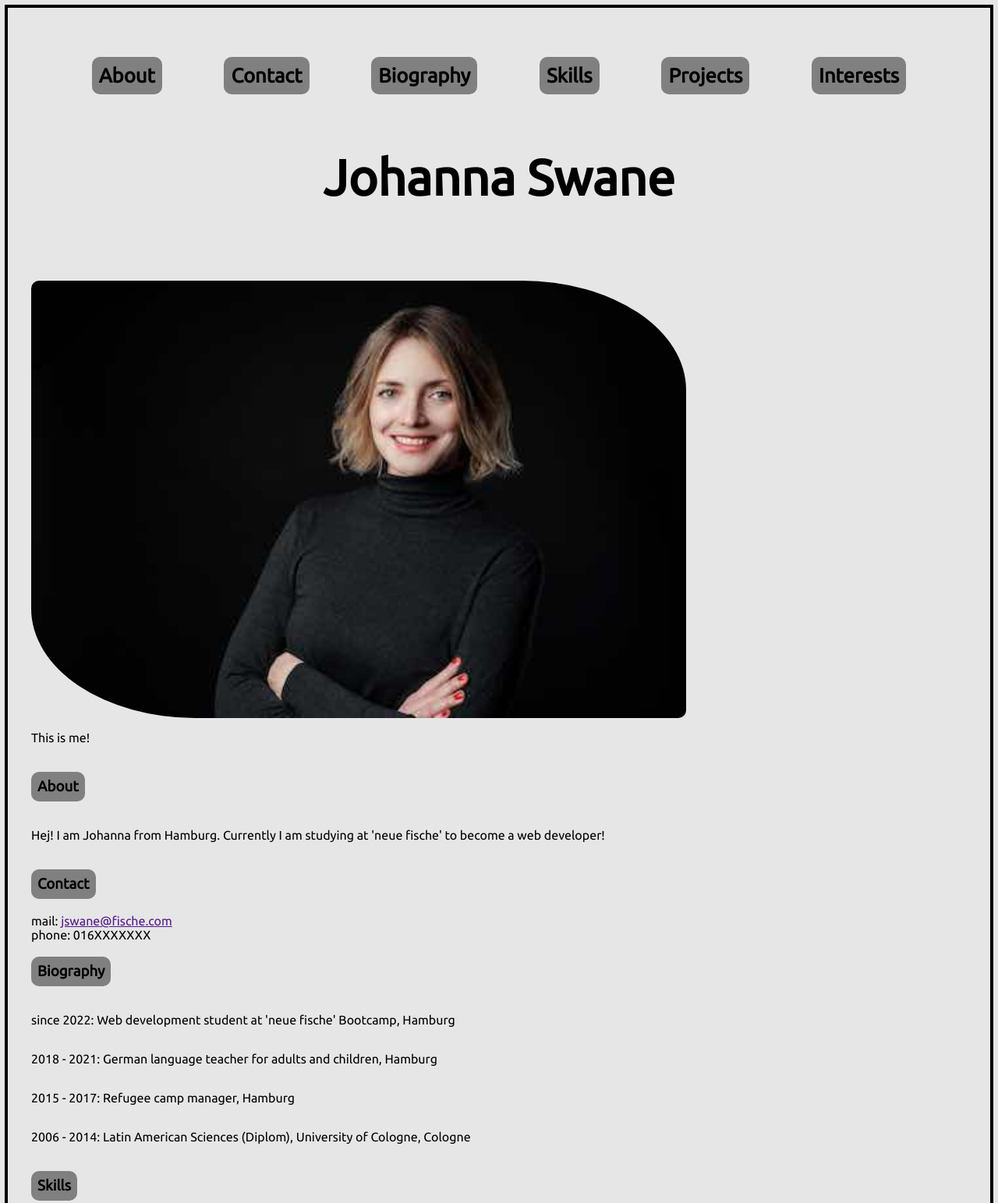
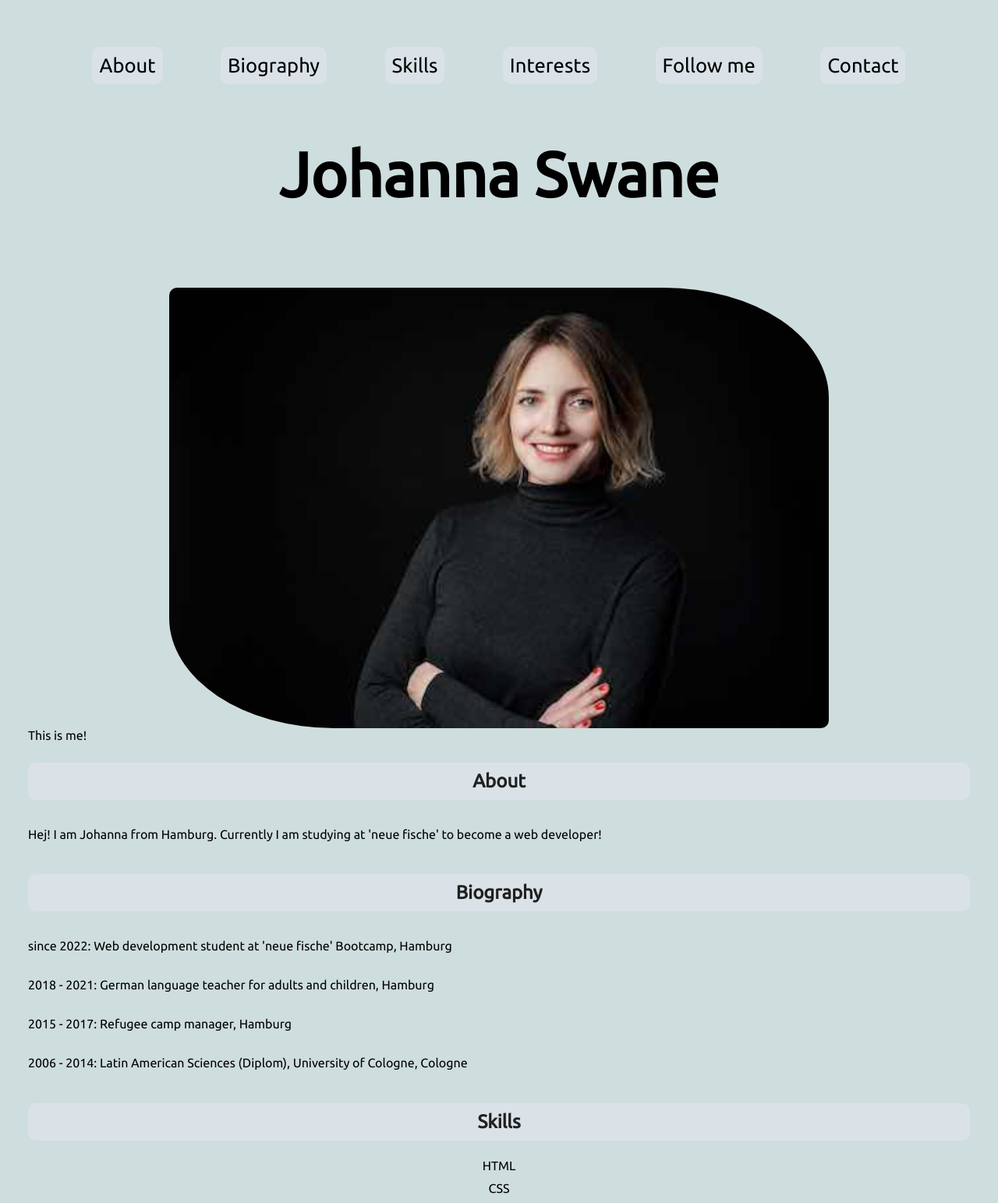
Before and after one commit to jswane/personal-website, a plain HTML site: page index.html in a window 1280 px wide. Shown: the top 1543 px of the page at 78% size. Drawn offline with Linux system fonts and the light colour scheme.

Commit message:
Commit changes

```diff
--- a/index.html
+++ b/index.html
@@ -4,57 +4,45 @@
     <meta charset="UTF-8" />
     <meta http-equiv="X-UA-Compatible" content="IE=edge" />
     <meta name="viewport" content="width=device-width, initial-scale=1.0" />
-    <link rel="stylesheet" href="./styles/styles.css"/>
+    <link rel="stylesheet" href="./styles/main.css"/>
     <title>Document</title>
   </head>
   <body>
-      <nav>
-        <h2>
-          <nav class="navigation" id="top">
-          <a class="button" href="#about">About</a>
-          <a class="button" href="#contact">Contact</a>
-          <a class="button" href="#biography">Biography</a>
-          <a class="button"href="#skills">Skills</a>
-          <a class="button"href="#projects">Projects</a>
-          <a class="button"href="#interests">Interests</a>
+      <header>
+          <nav class="top-nav">
+          <a class="top-nav__button" href="#about">About</a>
+          <a class="top-nav__button" href="#biography">Biography</a>
+          <a class="top-nav__button" href="#skills">Skills</a>
+          <a class="top-nav__button" href="#interests">Interests</a>
+          <a class="top-nav__button" href="#follow-me">Follow me</a>
+          <a class="top-nav__button" href="#contact">Contact</a>
           </nav>
-          <header>
-            <h1>Johanna Swane</h1>
-        </h2>
-      </nav>
-    </header>
-    <fig class="box">
+    <h1>Johanna Swane</h1>
+    <fig class="image-fit">
     <img class="profile-picture" src="images/PicturePeople-3.JPG" alt="Profilbild">
-    <p>This is me!</p>
+    <figcaption>This is me!</figcaption>
 </fig>
+</header>
     <main>
-      <h3><section id="about">About</section></h3>
-      <p>Hej! I am Johanna from Hamburg. Currently I am studying at 'neue fische' to become a web developer!</p>
-        <h3><section id="contact">Contact</section></h3>
-            <span>mail: <a href>jswane@fische.com</a></span>
-            <br>
-            <span>phone: 016XXXXXXX</span>
-        <h3><section id="biography">Biography</section></h3>
-        <p>since 2022: Web development student at 'neue fische' Bootcamp, Hamburg</p>
+      <h2><section id="about">About</section></h2>
+      <p class="section-content">Hej! I am Johanna from Hamburg. Currently I am studying at 'neue fische' to become a web developer!</p>
+        <h2><section id="biography">Biography</section></h2>
+        <p class="section-content">since 2022: Web development student at 'neue fische' Bootcamp, Hamburg</p>
         <br>
-        <p>2018 - 2021: German language teacher for adults and children, Hamburg</p>
+        <p class="section-content">2018 - 2021: German language teacher for adults and children, Hamburg</p>
         <br>
-        <p>2015 - 2017: Refugee camp manager, Hamburg</p>
+        <p class="section-content">2015 - 2017: Refugee camp manager, Hamburg</p>
         <br>
-        <p>2006 - 2014: Latin American Sciences (Diplom), University of Cologne, Cologne</p>
-            <h3><section id="skills">Skills</section></h3>
+        <p class="section-content">2006 - 2014: Latin American Sciences (Diplom), University of Cologne, Cologne</p>
+            <h2><section id="skills">Skills</section></h2>
           <ul>
             <li>HTML</li>
             <li>CSS</li>
             <li>JavaScript</li>
           </ul>
         </p>
-        <h3><section id="projects">Projects</section></h3>
-        <p>github: <a href>https://github.com/jswane</a></p>
-            <p>codepen: <a href>https://codepen.io/jswane</a>
-            </p>
-        <h3><section id="interests">Interests</section></h3>
-        <p>
+        <h2><section id="interests">Interests</section></h2>
+        <p class="section-content">
             <ul>
                 <li>Traveling</li>
                 <li>Music</li>
@@ -66,6 +54,17 @@
                 <li>Cooking</li>
             </ul>
         </p>
+        <h2><section id="follow-me">Follow me</section></h2>
+        <figure class="figure__logo">
+          <a href="https://github.com/jswane"><img class="github icon" src="images/GitHub-Mark-64px.png" alt="Github Icon"></a>
+        <figcaption>Github</figcaption>
+        </figure>
+            <figure class="figure__logo">
+              <a href="https://codepen.io/jswane"><img class="codepen icon" src="images/1298732_codepen_icon.png" alt="Codepen Icon"></a>
+<figcaption>Codepen</figcaption>
+        <h2><section id="contact">Contact</section></h2>
+        <span> mail: <a href="jswane@neuefische.com">jswane@neuefische.com</a></span>
+        <span> phone: 016XXXXXXX</span>
     </main>
   </body>
 </html>
--- /dev/null
+++ b/styles/base.css
@@ -0,0 +1,33 @@
+@import url("https://fonts.googleapis.com/css2?family=Ubuntu&display=swap");
+
+/* * = Universal selektor: wendet box-sizing auf alle Selektoren an, mit Sternchen */
+* {
+  box-sizing: border-box;
+}
+/* Globale Selektoren, ohne Punkt */
+body {
+  background-color: rgb(206, 221, 221);
+  margin: 6px;
+  padding: 30px;
+  font-family: "Ubuntu";
+  font-size: 1rem;
+}
+
+h1 {
+  font-size: 5rem;
+  font-weight: 900;
+  margin: 100px;
+  display: flex;
+  justify-content: center;
+}
+
+h2 {
+  font-size: 2rem;
+  font-weight: 700;
+  height: 40px;
+}
+
+p {
+  font-size: 1rem;
+  display: inline-block;
+}
--- /dev/null
+++ b/styles/components/navigation.css
@@ -0,0 +1,24 @@
+.top-nav {
+  border-radius: 10px;
+  margin: 1px;
+  padding: 20px;
+  height: 30px;
+  display: flex;
+  flex-flow: wrap row;
+  justify-content: space-evenly;
+  gap: 5px 10px;
+}
+
+/* block__element */
+.top-nav__button {
+  background-color: rgb(218, 226, 231);
+  border-radius: 10px;
+  padding: 9px;
+  margin: 3px;
+  color: black;
+  font-size: 1.6rem;
+  text-decoration: none;
+  display: flex;
+  align-items: stretch;
+  gap: 2px;
+}
--- /dev/null
+++ b/styles/components/profile-picture.css
@@ -0,0 +1,6 @@
+.profile-picture {
+  width: 70%;
+  border-radius: 10px 25%;
+  display: block;
+  margin: auto;
+}
--- /dev/null
+++ b/styles/components/sections.css
@@ -0,0 +1,26 @@
+section {
+  background-color: rgb(218, 226, 231);
+  font-size: 1.5rem;
+  color: rgb(32, 32, 32);
+  padding: 10px;
+  border-radius: 10px;
+  display: flex;
+  justify-content: center;
+  align-items: center;
+}
+ul {
+  display: flex;
+  flex-direction: column;
+  justify-content: center;
+  align-items: center;
+  list-style: none;
+  padding: 0px; /* ul hat per default 8px, daher auf 0 setzen*/
+  line-height: 1.8rem;
+}
+
+.figure__logo {
+  display: flex;
+  flex-direction: column;
+  justify-content: center;
+  align-items: center;
+}
--- /dev/null
+++ b/styles/main.css
@@ -0,0 +1,5 @@
+@import "./base.css";
+@import "./components/button.css";
+@import "./components/navigation.css";
+@import "./components/profile-picture.css";
+@import "./components/sections.css";
--- a/styles/styles.css
+++ /dev/null
@@ -1,73 +0,0 @@
-@import url("https://fonts.googleapis.com/css2?family=Ubuntu&display=swap");
-/* * = Universal selektor: wendet box-sizing auf alle Selektoren an, mit Sternchen */
-* {
-  box-sizing: border-box;
-}
-/* Globale Selektoren, ohne Punkt */
-h1 {
-  font-size: 4rem;
-  font-weight: 900;
-  margin: 100px;
-  height: 70px;
-  display: flex;
-  justify-content: space-evenly;
-}
-body {
-  background-color: rgb(230, 230, 230);
-  border: 4px solid black;
-  margin: 6px;
-  padding: 30px;
-  font-family: "Ubuntu";
-  font-size: 1rem;
-}
-
-p {
-  font-size: 1rem;
-  display: inline-block;
-}
-
-section {
-  background-color: gray;
-  font-size: 1, 5 rem;
-  color: black;
-  display: table;
-  padding: 8px;
-  border-radius: 10px;
-}
-/* Spezielle classes verweisen auf spezielle Styles, immer mit Punkt*/
-
-.header {
-  font-weight: 2000;
-}
-
-.navigation {
-  border-radius: 10px;
-  font-size: smaller;
-  margin: 1px;
-  padding: 10px;
-  height: 30px;
-  display: flex;
-  flex-flow: wrap row;
-  justify-content: space-evenly;
-  gap: 5px 10px;
-}
-
-.profile-picture {
-  width: 70%;
-  border-radius: 10px 25%;
-  display: flex;
-  justify-content: space-evenly;
-}
-
-.button {
-  background-color: gray;
-  border-radius: 10px;
-  padding: 9px;
-  margin: 3px;
-  color: black;
-  font-size: 1.6rem;
-  text-decoration: none;
-  display: flex;
-  align-items: stretch;
-  gap: 2px;
-}
```
Also changed, not shown: images/1298732_codepen_icon.png (added), images/GitHub-Mark-64px.png (added), images/github-logo.png (deleted), styles/utlilty.css (added).
